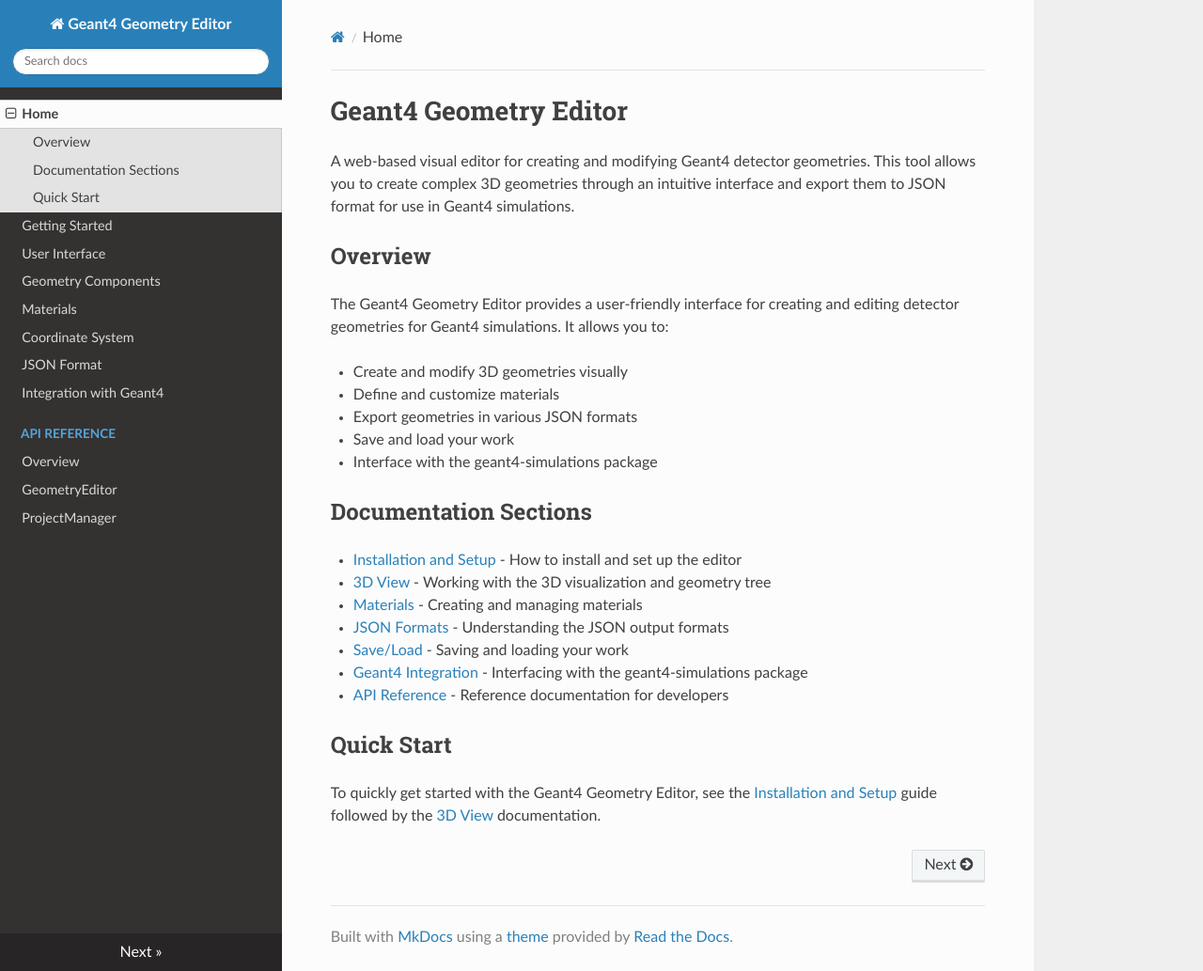
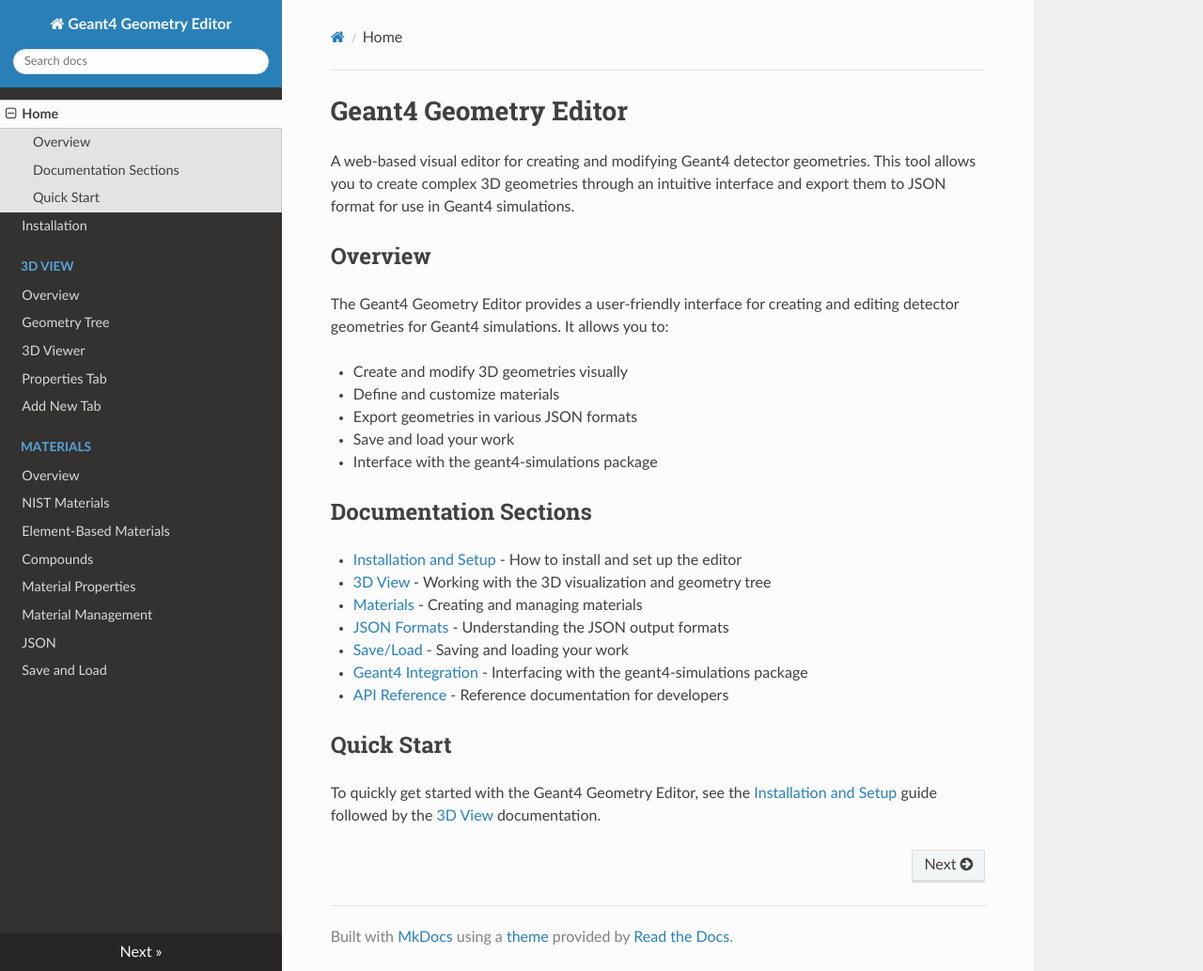
Before and after one commit to acolijn/geant4-geometry-editor, an MkDocs documentation site: the page built from docs/index.md, in a window 1280 px wide and 1033 px high. Shown: the whole window at 94% size. Built offline with MkDocs 1.6.1, drawn with Linux system fonts in a browser that asks for light colours; nearby versions of some CDN libraries.

Commit message:
mkdocs redone

```diff
--- a/mkdocs.yml
+++ b/mkdocs.yml
@@ -12,19 +12,27 @@
 
 nav:
   - Home: 'index.md'
-  - Getting Started: 'getting-started.md'
-  - User Interface: 'user-interface.md'
-  - Geometry Components: 'geometry-components.md'
-  - Materials: 'materials.md'
-  - Coordinate System: 'coordinate-system.md'
-  - JSON Format: 'json-format.md'
-  - Integration with Geant4: 'integration-with-geant4.md'
-  - API Reference:
-    - Overview: 'api/index.md'
-    - GeometryEditor: 'api/GeometryEditor.md'
-    - ProjectManager: 'api/ProjectManager.md'
+  - Installation: 'installation.md'
+  - 3D View:
+    - Overview: '3d-view/index.md'
+    - Geometry Tree: '3d-view/geometry-tree.md'
+    - 3D Viewer: '3d-view/viewer.md'
+    - Properties Tab: '3d-view/properties-tab.md'
+    - Add New Tab: '3d-view/add-new-tab.md'
+  - Materials:
+    - Overview: 'materials/index.md'
+    - NIST Materials: 'materials/nist-materials.md'
+    - Element-Based Materials: 'materials/element-based.md'
+    - Compounds: 'materials/compounds.md'
+    - Material Properties: 'materials/material-properties.md'
+    - Material Management: 'materials/material-management.md'
+  - JSON: 'json/json-viewer.md'
+  - Save and Load: 'save-load.md'
 
 markdown_extensions:
   - toc:
       permalink: true
   - admonition
+  - pymdownx.highlight:
+      anchor_linenums: true
+  - pymdownx.superfences
```
